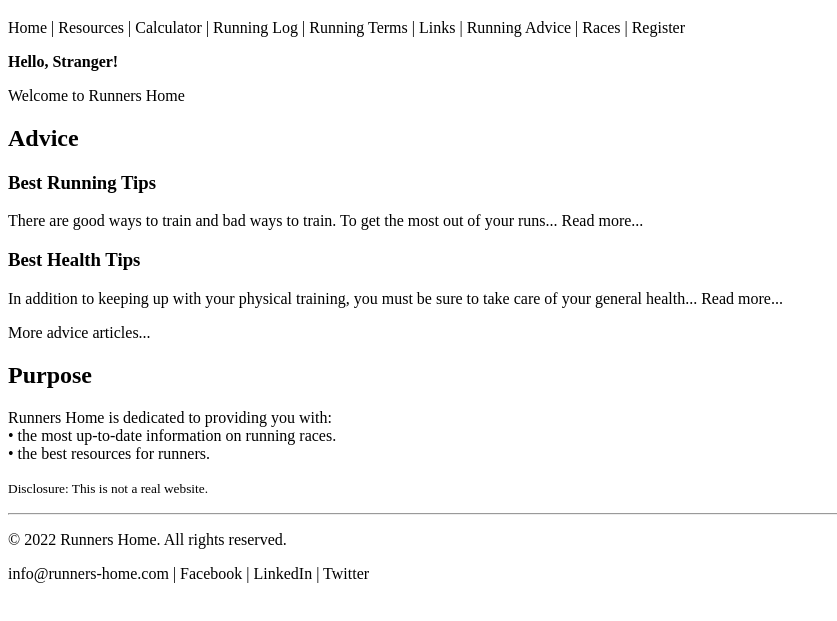
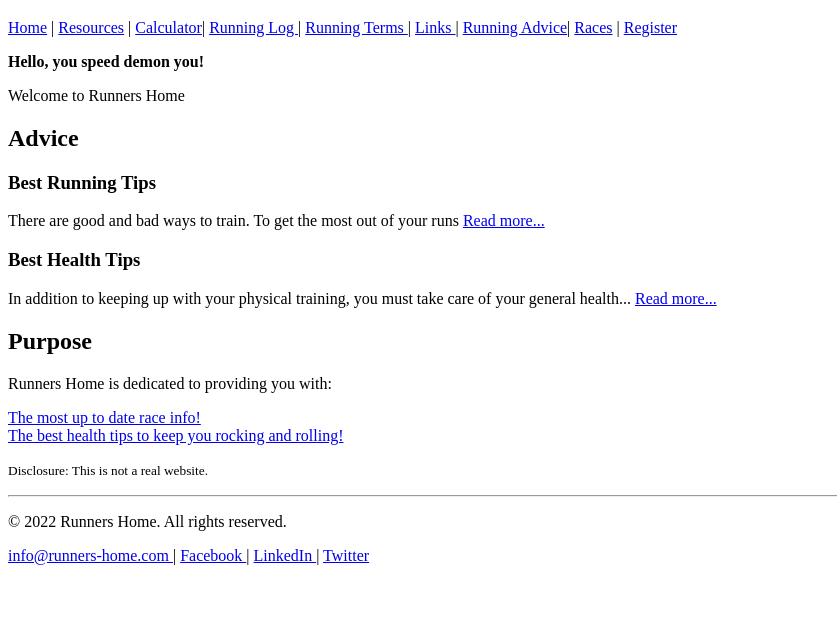
Before and after one commit to katieraerae/km-links-exercise, a plain HTML site: page index.html in a window 1280 px wide. Shown: the part 61-682 px from the top of the page, without its empty margins (0-837 px from the left). Drawn offline with Linux system fonts and the light colour scheme.

Commit message:
final run links exercises

```diff
--- a/index.html
+++ b/index.html
@@ -1,60 +1,57 @@
 <!DOCTYPE html>
-<html lang="en" xmlns:mso="urn:schemas-microsoft-com:office:office" xmlns:msdt="uuid:C2F41010-65B3-11d1-A29F-00AA00C14882">
+<html lang="en">
   <head>
-<meta charset="UTF-8">
-<meta name="viewport" content="width=device-width, initial-scale=1">
-<title>Runners Home</title>
-
-<!--[if gte mso 9]><xml>
-<mso:CustomDocumentProperties>
-<mso:xd_Signature msdt:dt="string"></mso:xd_Signature>
-<mso:display_urn_x003a_schemas-microsoft-com_x003a_office_x003a_office_x0023_Editor msdt:dt="string">Nelly Sugu</mso:display_urn_x003a_schemas-microsoft-com_x003a_office_x003a_office_x0023_Editor>
-<mso:Order msdt:dt="string">20700.0000000000</mso:Order>
-<mso:xd_ProgID msdt:dt="string"></mso:xd_ProgID>
-<mso:_ExtendedDescription msdt:dt="string"></mso:_ExtendedDescription>
-<mso:display_urn_x003a_schemas-microsoft-com_x003a_office_x003a_office_x0023_Author msdt:dt="string">Nelly Sugu</mso:display_urn_x003a_schemas-microsoft-com_x003a_office_x003a_office_x0023_Author>
-<mso:ComplianceAssetId msdt:dt="string"></mso:ComplianceAssetId>
-<mso:TemplateUrl msdt:dt="string"></mso:TemplateUrl>
-<mso:ContentTypeId msdt:dt="string">0x010100AA0634B7ABA03742938723E811511BB1</mso:ContentTypeId>
-<mso:TriggerFlowInfo msdt:dt="string"></mso:TriggerFlowInfo>
-<mso:_SourceUrl msdt:dt="string"></mso:_SourceUrl>
-<mso:_SharedFileIndex msdt:dt="string"></mso:_SharedFileIndex>
-<mso:TaxCatchAll msdt:dt="string"></mso:TaxCatchAll>
-<mso:MediaServiceImageTags msdt:dt="string"></mso:MediaServiceImageTags>
-<mso:lcf76f155ced4ddcb4097134ff3c332f msdt:dt="string"></mso:lcf76f155ced4ddcb4097134ff3c332f>
-</mso:CustomDocumentProperties>
-</xml><![endif]-->
+    <meta charset="UTF-8" />
+    <meta name="viewport" content="width=device-width, initial-scale=1" />
+    <title>Running Advice - Runners Home</title>
   </head>
   <body>
     <h1>Runners Home</h1>
     <div>
-  Home | Resources | Calculator | Running Log | Running Terms |
-  Links | Running Advice | Races | Register
+      <a href="./index.html">Home</a> |
+      <a href="./resources/index.html"> Resources</a> |
+      <a href="./resources/calculator.html"> Calculator</a>|
+      <a href="./resources/run-log.html"> Running Log </a> |
+      <a href="./resources/terms.html"> Running Terms </a> |
+      <a href="./resources/links.html"> Links </a> |
+      <a href="./advice/index.html"> Running Advice</a>|
+      <a href="./races.html"> Races</a> |
+      <a href="./register.html"> Register</a>
     </div>
-<p><strong>Hello, Stranger!</strong></p>
+
+    <p><strong> Hello, you speed demon you!</strong></p>
     <p>Welcome to Runners Home</p>
+
     <h2>Advice</h2>
     <h3>Best Running Tips</h3>
-<p>There are good ways to train and bad ways to train. To get
-  the most out of your runs... Read more...</p>
+    <p>
+      There are good and bad ways to train. To get the most out of your runs
+      <a href="./advice/running-tips.html">Read more...</a>
+    </p>
     <h3>Best Health Tips</h3>
-<p>In addition to keeping up with your physical training, you
-  must be sure to take care of your general health...
-  Read more...</p>
-<p>More advice articles...</p>
+    <p>
+      In addition to keeping up with your physical training, you must take care
+      of your general health...
+      <a href="./advice/health-tips.html">Read more...</a>
+    </p>
+
     <h2>Purpose</h2>
-<p>Runners Home is dedicated to providing you with:<br>
-  &#8226; the most up-to-date information on running races.<br>
-  &#8226; the best resources for runners.
-</p>
+    <div>
+      <p>Runners Home is dedicated to providing you with:</p>
+      <a href="races.html"> The most up to date race info! </a><br />
+      <a href="resources/index.html">
+        The best health tips to keep you rocking and rolling!
+      </a>
+    </div>
+
     <p><small>Disclosure: This is not a real website.</small></p>
-<hr>
+    <hr />
     <p>&copy; 2022 Runners Home. All rights reserved.</p>
     <div>
-  info@runners-home.com |
-  Facebook |
-  LinkedIn |
-  Twitter
+      <a href="mailto:info@runners-home.com"> info@runners-home.com </a>|
+      <a href="www.facebook.com/webucator"> Facebook </a>|
+      <a href="www.linkedin.com/companies/webucator"> LinkedIn </a> |
+      <a href="www.twitter.com/webucator"> Twitter </a>
     </div>
   </body>
 </html>
```
Also changed, not shown: advice/health-tips.html (+16 -35 lines), advice/index.html (+19 -11 lines), races.html (+9 -34 lines). Lines whose indentation alone changed are shown as unchanged.
